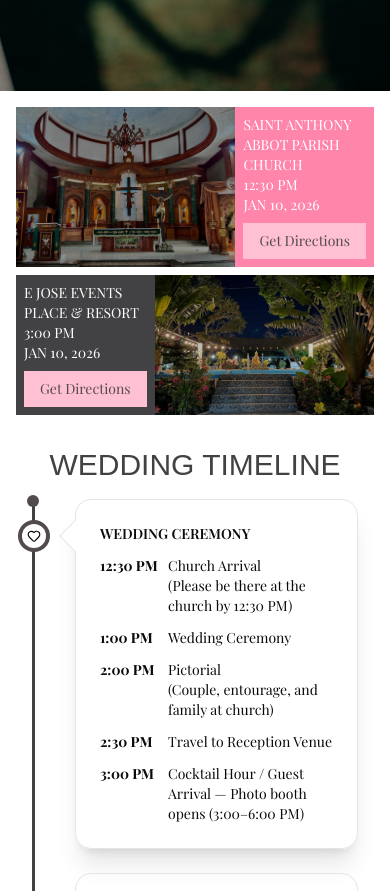
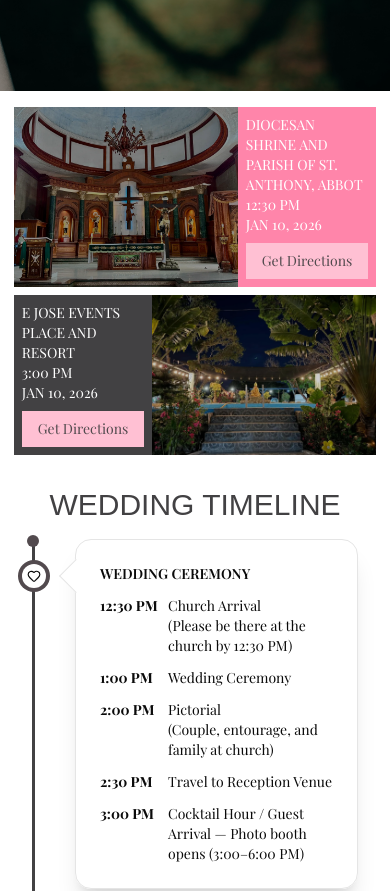
Before and after one commit to weddev1029/rosifoundherforiver, a Next.js app: page /invite in a window 390 px wide. Shown: the part 1178-2069 px from the top of the page. Built offline with nearby package versions, Linux system fonts and the light colour scheme; a web font is replaced by a local one.

Commit message:
refactor(location): used justify-center instead of paddings

```diff
--- a/features/location.tsx
+++ b/features/location.tsx
@@ -1,19 +1,22 @@
 import Image from "next/image";
+import Link from "next/link";
 import {
   LocationCard,
   LocationContent,
   LocationImage,
 } from "@/components/location-card";
 import { Button } from "@/components/ui/button";
+import { weddingChurch, weddingReception } from "@/siteConfig";
 
 export function Location() {
   return (
-    <section className="p-4 xl:py-4 flex flex-col gap-2 lg:gap-4 xl:gap-6 justify-center items-center">
+    <section className="p-4 md:py-4 flex justify-center">
+      <div className="space-y-2 lg:space-y-4 xl:space-y-6">
         <LocationCard>
           <LocationImage>
             <Image
               src="/others/church.webp"
-            alt="Saint Anthony Abbot Parish Church"
+              alt={weddingChurch}
               fill
               className="object-cover object-center"
             />
@@ -21,14 +24,23 @@ export function Location() {
 
           <LocationContent>
             <div className="uppercase text-white text-sm md:text-xl lg:text-2xl xl:space-y-1">
-            <h3 className="xl:text-3xl">Saint Anthony Abbot Parish Church</h3>
+              <h3 className="xl:text-3xl">{weddingChurch}</h3>
               <p>12:30 PM</p>
               <p>Jan 10, 2026</p>
             </div>
 
             <div>
-            <Button className="bg-custom-primary-4 font-normal text-custom-secondary-3 rounded-none hover:bg-white text-sm lg:text-2xl lg:p-6">
+              <Button
+                asChild
+                className="bg-custom-primary-4 font-normal text-custom-secondary-3 rounded-none hover:bg-white text-sm lg:text-2xl lg:p-6"
+              >
+                <Link
+                  href="https://maps.app.goo.gl/pPcPyqfdj4j6bgSi7"
+                  target="_blank"
+                  referrerPolicy="no-referrer"
+                >
                   Get Directions
+                </Link>
               </Button>
             </div>
           </LocationContent>
@@ -37,14 +49,23 @@ export function Location() {
         <LocationCard>
           <LocationContent className="bg-custom-secondary-2">
             <div className="uppercase text-white text-sm md:text-xl lg:text-2xl xl:space-y-1">
-            <h3 className="xl:text-3xl">E Jose Events Place & Resort</h3>
+              <h3 className="xl:text-3xl">{weddingReception}</h3>
               <p>3:00 PM</p>
               <p>Jan 10, 2026</p>
             </div>
 
             <div>
-            <Button className="bg-custom-primary-4 font-normal text-custom-secondary-3 rounded-none hover:bg-white text-sm lg:text-2xl lg:p-6">
+              <Button
+                asChild
+                className="bg-custom-primary-4 font-normal text-custom-secondary-3 rounded-none hover:bg-white text-sm lg:text-2xl lg:p-6"
+              >
+                <Link
+                  href="https://maps.app.goo.gl/6SdzvVDTvGwSbgeM6"
+                  target="_blank"
+                  referrerPolicy="no-referrer"
+                >
                   Get Directions
+                </Link>
               </Button>
             </div>
           </LocationContent>
@@ -52,12 +73,13 @@ export function Location() {
           <LocationImage>
             <Image
               src="/others/reception.webp"
-            alt="E Jose Events Place & Resort"
+              alt={weddingReception}
               fill
               className="object-cover object-center"
             />
           </LocationImage>
         </LocationCard>
+      </div>
     </section>
   );
 }
```
Lines whose indentation alone changed are shown as unchanged.
